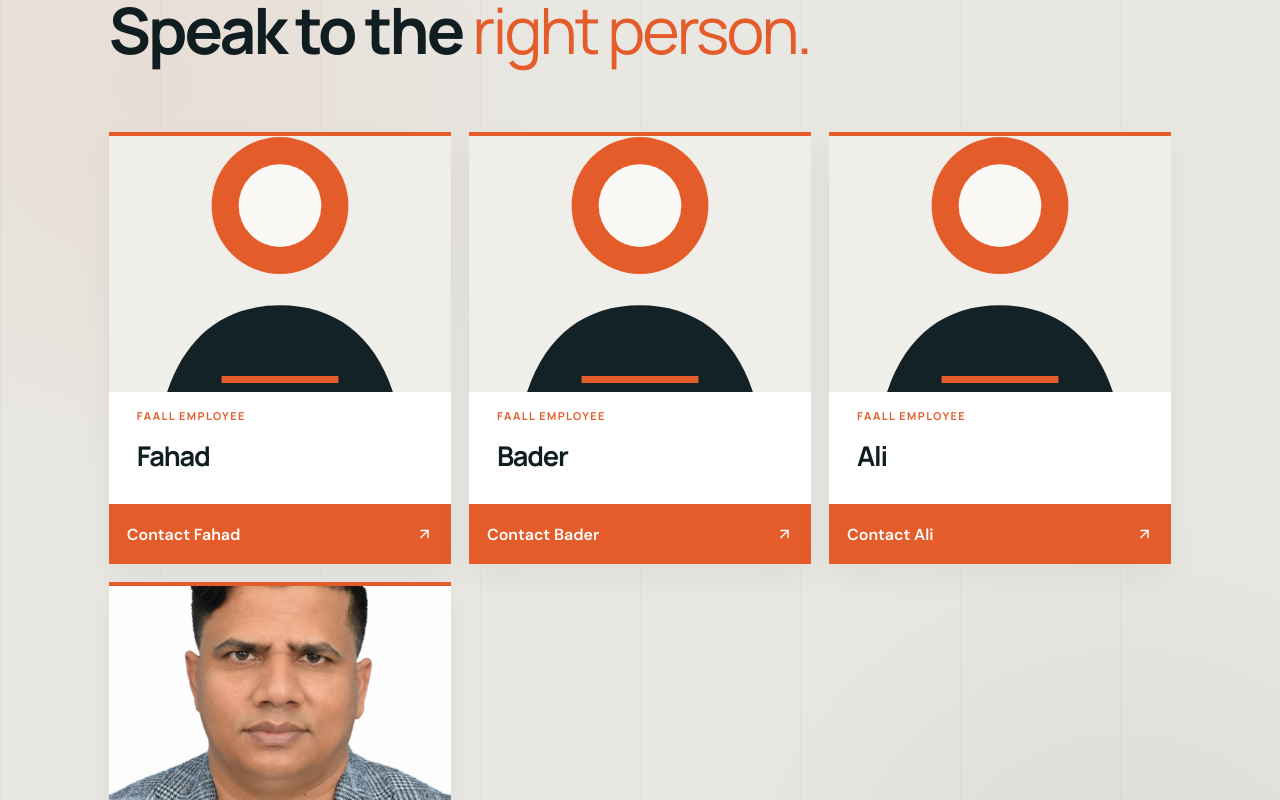
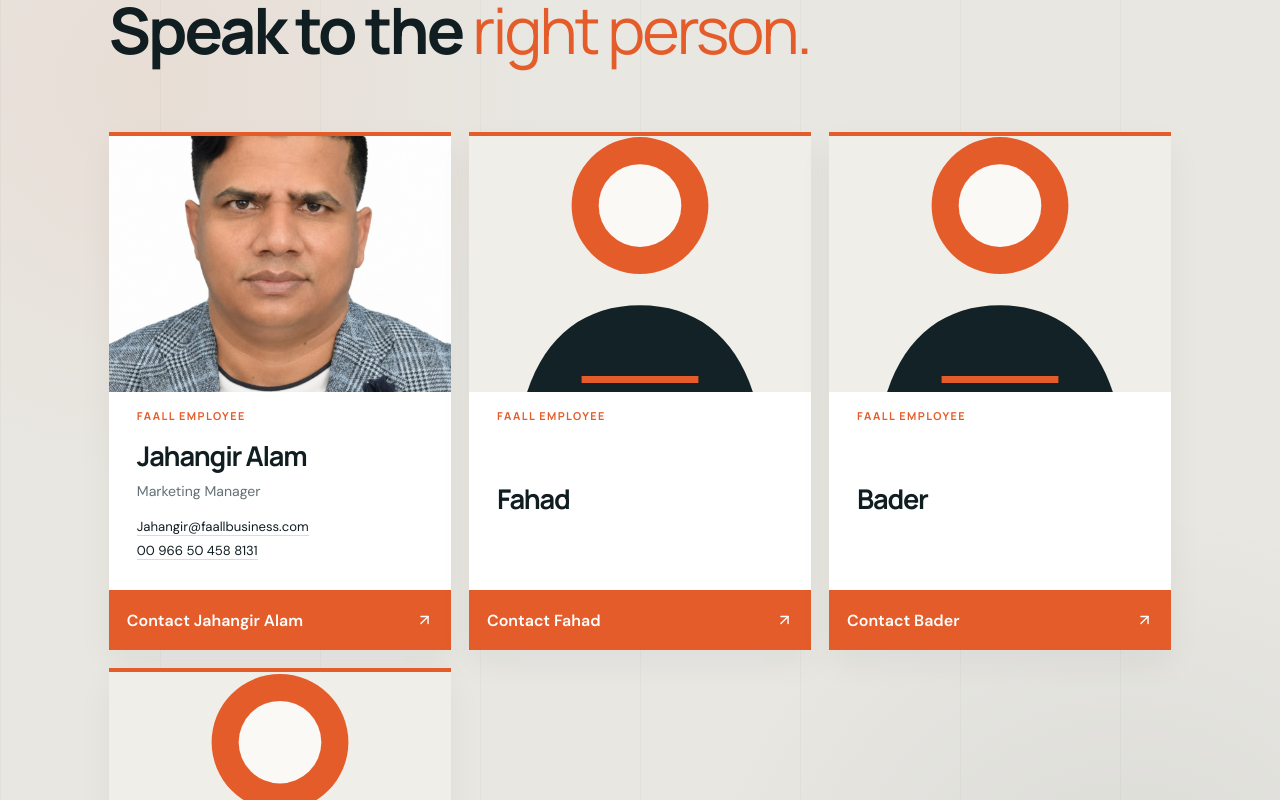
Before and after one commit to Emon095/faallConstructions, a React (Vite) app: page / in a window 1280 px wide. Shown: the part 4380-5180 px from the top of the page. Built offline with nearby package versions, Linux system fonts and the light colour scheme.

Commit message:
changed order list

```diff
--- a/src/data/employees.js
+++ b/src/data/employees.js
@@ -7,6 +7,7 @@ const directory = [
     "Jahangir Alam",
     `${import.meta.env.BASE_URL}assets/images/leadership/jahangir-alam.png`,
     {
+      featured: true,
       position: "Marketing Manager",
       positionAr: "مدير التسويق",
       email: "Jahangir@faallbusiness.com",
@@ -16,7 +17,8 @@ const directory = [
   ]
 ];
 
-export const employees = directory.map(([name, nameAr, image, details = {}], index) => {
+export const employees = directory
+  .map(([name, nameAr, image, details = {}], index) => {
     const number = String(index + 1).padStart(2, "0");
     return {
       id: `emp_${number}`,
@@ -25,4 +27,5 @@ export const employees = directory.map(([name, nameAr, image, details = {}], ind
       image,
       ...details
     };
-});
+  })
+  .sort((employeeA, employeeB) => Number(Boolean(employeeB.featured)) - Number(Boolean(employeeA.featured)));
```
Lines whose indentation alone changed are shown as unchanged.
